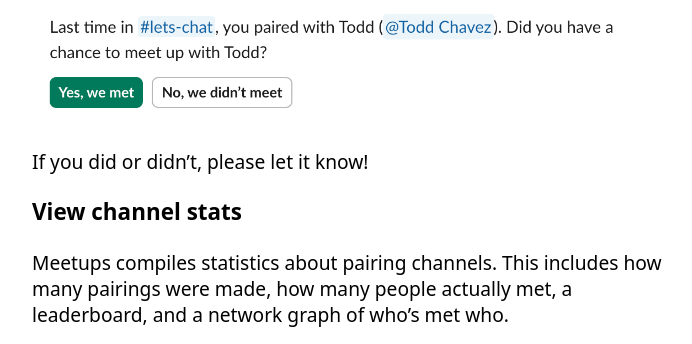
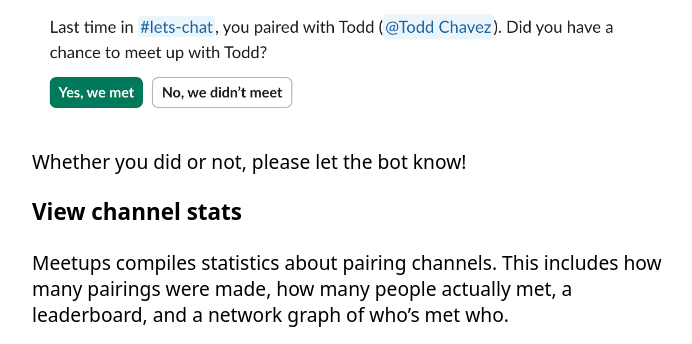
Before and after one commit to liddiard/slack-meetups, a Django app: page / in a window 1280 px wide. Shown: the part 1932-2276 px from the top of the page, without its empty margins (288-980 px from the left). Run offline with Django 3.2, Linux system fonts and the light colour scheme; data that the repository does not hold is empty.

Commit message:
homepage word workshopping

```diff
--- a/matcher/templates/index.html
+++ b/matcher/templates/index.html
@@ -38,7 +38,7 @@
   <h3>Give feedback</h3>
   <p>After you’ve been through a pairing round, Meetups may ask if you actually met the person you paired with:</p>
   <img src="{% static 'images/ask_if_met.png' %}" alt="Screenshot of Meetups asking if the user met with their last pairing, with options for yes and no." />
-  <p>If you did or didn’t, please let it know!</p>
+  <p>Whether you did or not, please let the bot know!</p>
   <h3>View channel stats</h3>
   <p>Meetups compiles statistics about pairing channels. This includes how many pairings were made, how many people actually met, a leaderboard, and a network graph of who’s met who.</p>
   <p>For your workspace, the stats page(s) are here:</p>
```
